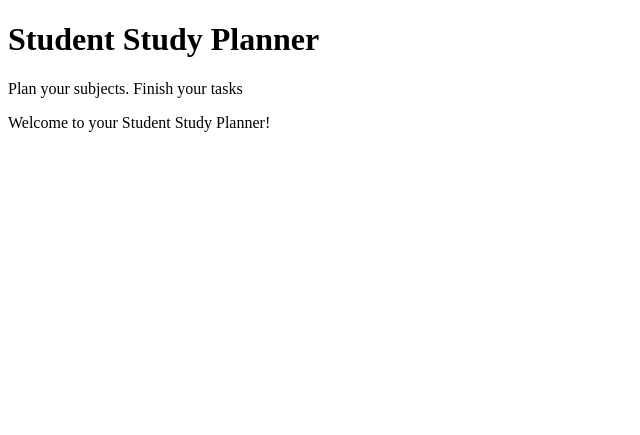
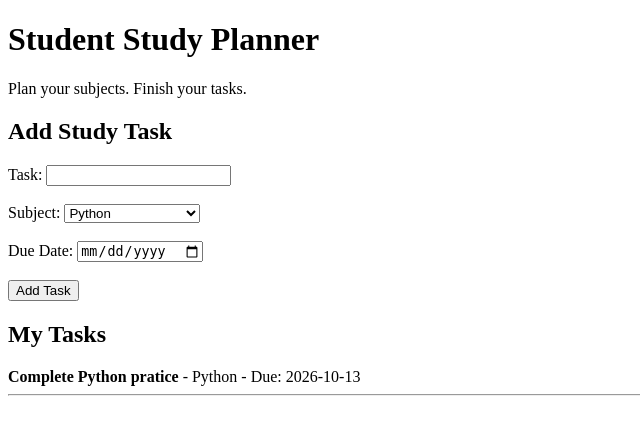
Before and after one commit to Sushmitha-BA/student-study-planner, a Flask app: page / in a window 1280 px wide. Shown: the top 435 px of the page, without its empty margins (0-640 px from the left). Run offline with Flask 3, Linux system fonts and the light colour scheme.

Commit message:
Day 3: Add subjects,task form and JSON storage to add and view tasks

```diff
--- a/app.py
+++ b/app.py
@@ -1,11 +1,69 @@
-from flask import Flask,render_template
+from flask import Flask, render_template, request, redirect
+import json
+import os
 
 app = Flask(__name__)
 
-@app.route("/")
+SUBJECTS = [
+    "Python",
+    "Mathematics",
+    "DBMS",
+    "Operating Systems",
+    "Other"
+]
+
+DATA_FILE = "data/tasks.json"
+
+
+def load_tasks():
+    if not os.path.exists(DATA_FILE):
+        return []
+
+    with open(DATA_FILE, "r") as file:
+        return json.load(file)
+
+
+def save_tasks(tasks):
+    os.makedirs("data", exist_ok=True)
+
+    with open(DATA_FILE, "w") as file:
+        json.dump(tasks, file, indent=4)
+
+
+@app.route("/", methods=["GET", "POST"])
 def home():
-    project_name = "Student Study Planner"
-    tagline = "Plan your subjects. Finish your tasks"
-    return render_template ("index.html",project_name=project_name,tagline=tagline)
+    tasks = load_tasks()
+    error = ""
+
+    if request.method == "POST":
+        title = request.form.get("title", "").strip()
+        subject = request.form.get("subject", "")
+        due_date = request.form.get("due_date", "")
+
+        if not title:
+            error = "Task title cannot be empty."
+        else:
+            task = {
+                "id": len(tasks) + 1,
+                "title": title,
+                "subject": subject,
+                "due_date": due_date,
+                "done": False
+            }
+
+            tasks.append(task)
+            save_tasks(tasks)
+            return redirect("/")
+
+    return render_template(
+        "index.html",
+        project_name="Student Study Planner",
+        tagline="Plan your subjects. Finish your tasks.",
+        subjects=SUBJECTS,
+        tasks=tasks,
+        error=error
+    )
+
+
 if __name__ == "__main__":
     app.run(debug=True)
--- /dev/null
+++ b/data/tasks.json
@@ -0,0 +1,9 @@
+[
+    {
+        "id": 1,
+        "title": "Complete Python pratice",
+        "subject": "Python",
+        "due_date": "2026-10-13",
+        "done": false
+    }
+]
--- a/templates/index.html
+++ b/templates/index.html
@@ -1,12 +1,74 @@
 <!DOCTYPE html>
 <html>
+
 <head>
     <title>{{ project_name }}</title>
 </head>
 
 <body>
-    <h1>{{ project_name}}</h1>
+
+    <h1>{{ project_name }}</h1>
+
     <p>{{ tagline }}</p>
-    <p>Welcome to your Student Study Planner!</p>
+
+    {% if error %}
+        <p style="color: red;">{{ error }}</p>
+    {% endif %}
+
+    <h2>Add Study Task</h2>
+
+    <form method="POST">
+
+        <label>Task:</label>
+        <input type="text" name="title">
+
+        <br><br>
+
+        <label>Subject:</label>
+        <select name="subject">
+
+            {% for subject in subjects %}
+                <option value="{{ subject }}">{{ subject }}</option>
+            {% endfor %}
+
+        </select>
+
+        <br><br>
+
+        <label>Due Date:</label>
+        <input type="date" name="due_date">
+
+        <br><br>
+
+        <button type="submit">Add Task</button>
+
+    </form>
+
+    <h2>My Tasks</h2>
+
+    {% if tasks %}
+
+        {% for task in tasks %}
+
+            <div>
+                <strong>{{ task.title }}</strong>
+                - {{ task.subject }}
+
+                {% if task.due_date %}
+                    - Due: {{ task.due_date }}
+                {% endif %}
+            </div>
+
+            <hr>
+
+        {% endfor %}
+
+    {% else %}
+
+        <p>No tasks yet.</p>
+
+    {% endif %}
+
 </body>
+
 </html>
```
